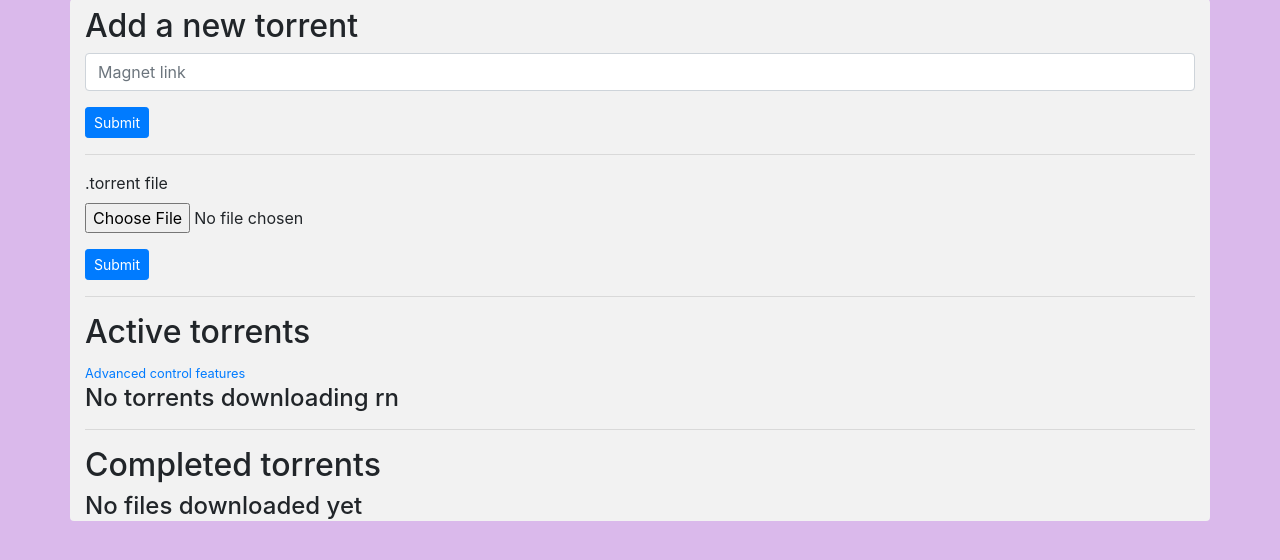
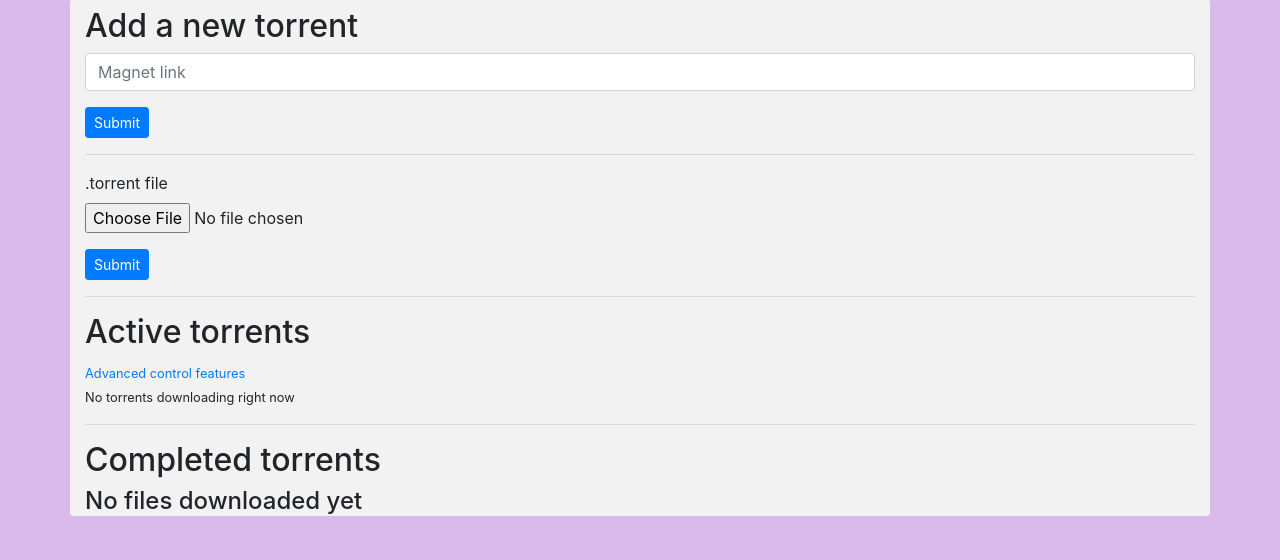
Before and after one commit to pgossman/download-proxy, a Flask app: template src/templates/home.html in a window 1280 px wide. Shown: the part 21-581 px from the top of the page. Run offline with Flask 2, Linux system fonts and the light colour scheme; the template is opened without the code that fills it, so the values that code supplies are empty; some libraries are stand-ins or nearby versions.

Commit message:
[ui] Make the notice that no torrents are active small

```diff
--- a/src/templates/home.html
+++ b/src/templates/home.html
@@ -43,7 +43,8 @@
         </tbody>
     </table>
     {% else %}
-    <h4>No torrents downloading rn</h4>
+    <br>
+    <small>No torrents downloading right now</small>
     {% endif %}
 </div>
 
```
